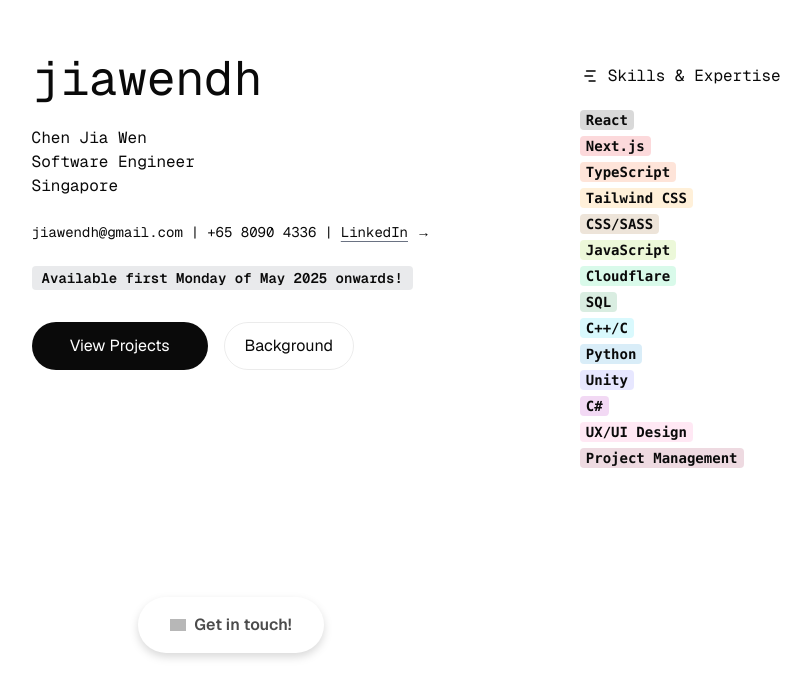
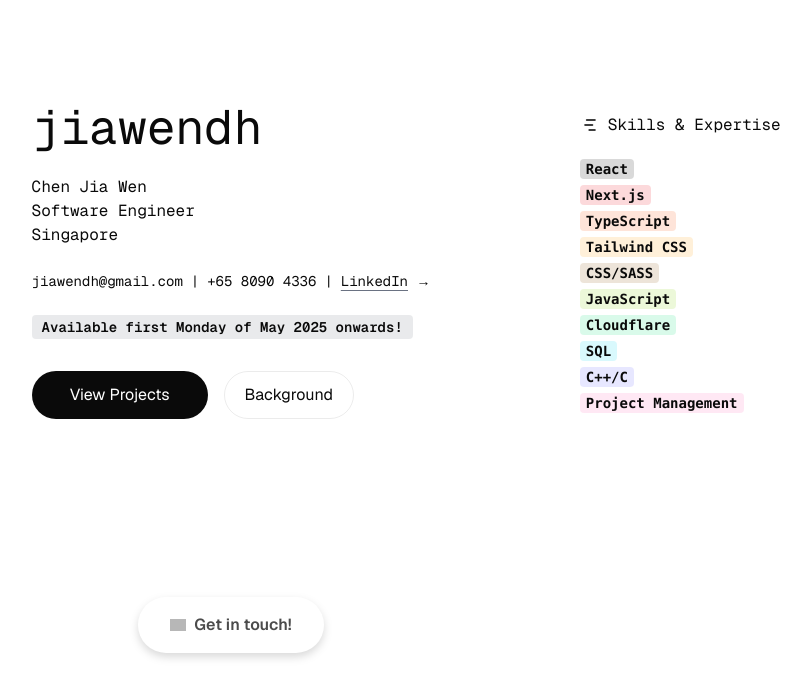
Before and after one commit to jiawendh/jiawendh, a Next.js app: page / in a window 1280 px wide. Shown: the part 123-800 px from the top of the page, without its empty margins (409-1220 px from the left). Built offline with nearby package versions, Linux system fonts and the light colour scheme; grey boxes are pictures that could not be loaded.

Commit message:
fix: update skills

```diff
--- a/src/app/components/sidebar.tsx
+++ b/src/app/components/sidebar.tsx
@@ -43,39 +43,39 @@ const SkillsTags: tag[] = [
     featured: true
   },
   {
+    title: "Unity",
+    color: "bg-green-700/[.15]",
+    featured: false
+  },
+  {
     title: "SQL",
-    color: "bg-green-700/[.15]",
+    color: "bg-cyan-400/[.15]",
     featured: true
   },
   {
     title: "C++/C",
-    color: "bg-cyan-400/[.15]",
+    color: "bg-indigo-500/[.15]",
     featured: true
   },
   {
     title: "Python",
     color: "bg-sky-600/[.15]",
-    featured: true
-  },
-  {
-    title: "Unity",
-    color: "bg-indigo-500/[.15]",
-    featured: true
+    featured: false
   },
   {
     title: "C#",
     color: "bg-fuchsia-700/[.15]",
+    featured: false
+  },
+  {
+    title: "Project Management",
+    color: "bg-pink-400/[.15]",
     featured: true
   },
   {
     title: "UX/UI Design",
-    color: "bg-pink-400/[.15]",
-    featured: true
-  },
-  {
-    title: "Project Management",
     color: "bg-rose-900/[.15]",
-    featured: true
+    featured: false
   },
   {
     title: "Web Development",
```
